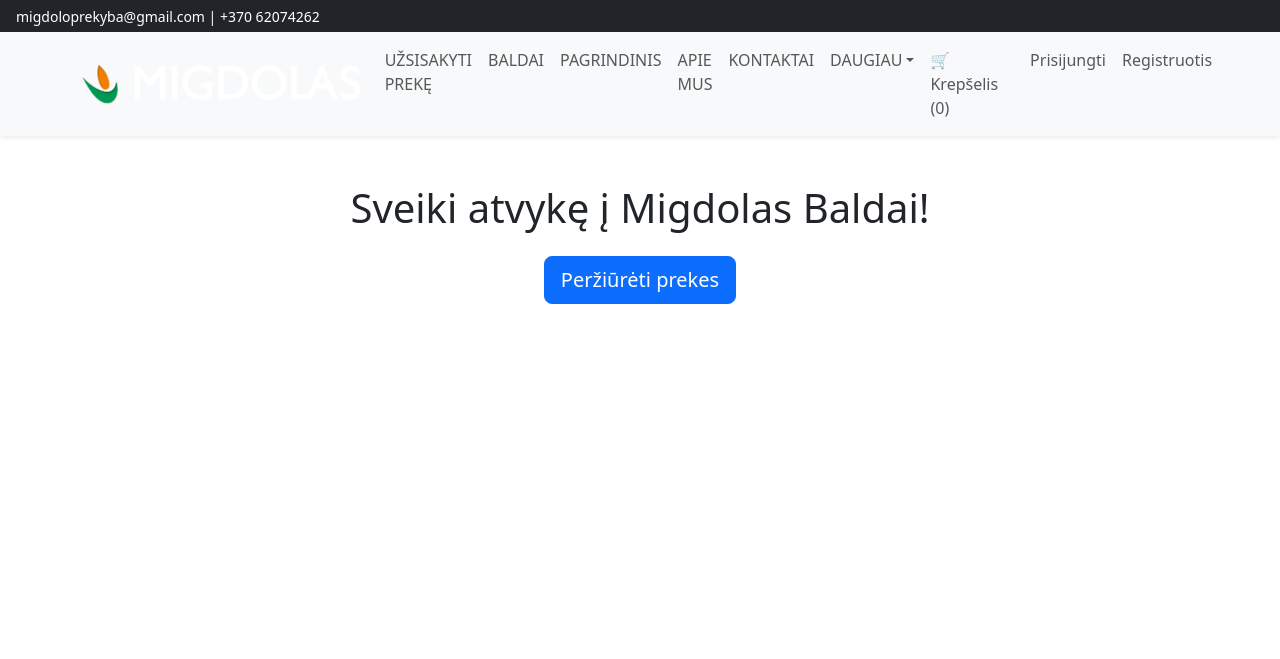
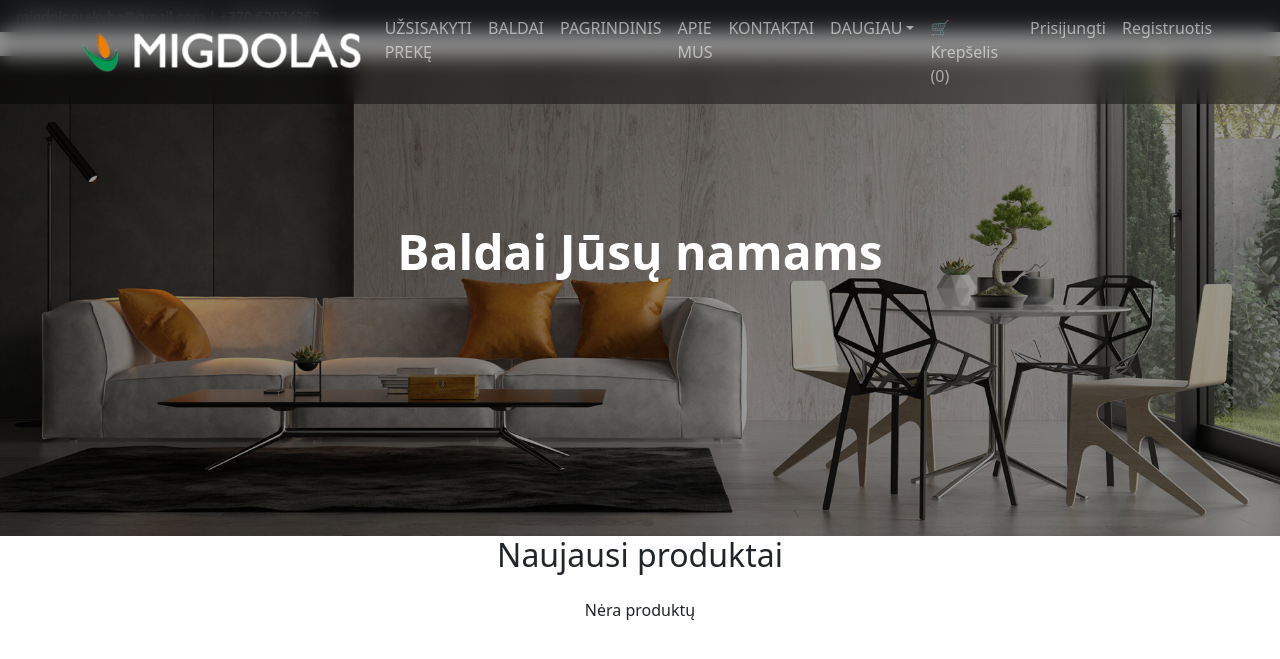
Before and after one commit to KarolisT0/MIgdolasShop, a Django app: page / in a window 1280 px wide. Shown: the top 659 px of the page. Run offline with Django 5.2, Linux system fonts and the light colour scheme; data that the repository does not hold is empty; some libraries are stand-ins or nearby versions.

Commit message:
added background of home page, new products

```diff
--- a/migdolas-store/core/models.py
+++ b/migdolas-store/core/models.py
@@ -37,10 +37,10 @@ class Product(models.Model):
         return self.name
 
     def get_price_range(self):
-        prices = self.variants.values_list('price', flat=True)
+        prices = list(self.variants.values_list('price', flat=True))
         if prices:
             return min(prices), max(prices)
-        return None, None
+        return self.price, self.price
 
 # -------------------
 # Product Images
--- a/migdolas-store/core/views.py
+++ b/migdolas-store/core/views.py
@@ -6,9 +6,9 @@ from django.contrib import messages
 from django.core.mail import send_mail
 from django.contrib.auth.decorators import login_required
 from django.views import View
-from django.db.models import Q
 from django.http import JsonResponse
 from django.template.loader import render_to_string
+from django.core.paginator import Paginator
 
 from .models import Product, Order, OrderItem, Category
 from .cart import Cart
@@ -44,6 +44,7 @@ def product_list(request, category_slug=None):
     # Price filtering with variant range logic
     min_price = request.GET.get('min_price')
     max_price = request.GET.get('max_price')
+    q = request.GET.get('q')
 
     if min_price and max_price:
         try:
@@ -59,6 +60,12 @@ def product_list(request, category_slug=None):
             products = filtered_products
         except ValueError:
             pass  # Ignore invalid filter input
+    if q:
+        products = products.filter(name__icontains=q)
+
+    paginator = Paginator(products, 9)
+    page_number = request.GET.get('page')
+    page_obj = paginator.get_page(page_number)
 
     context = {
         'category': category,
@@ -66,6 +73,8 @@ def product_list(request, category_slug=None):
         'products': products,
         'min_price': min_price or '',
         'max_price': max_price or '',
+        'q': q or '',
+        'page_obj': page_obj,
     }
     return render(request, 'product_list.html', context)
 
@@ -218,17 +227,35 @@ class CustomLogoutView(View):
 
 
 def ajax_product_search(request):
-    query = request.GET.get('q')
+    query = request.GET.get('q', '')
+    min_price = request.GET.get('min_price')
+    max_price = request.GET.get('max_price')
+    category_slug = request.GET.get('category')
+
     products = Product.objects.all()
 
+    if category_slug:
+        products = products.filter(category__slug=category_slug)
+
     if query:
-        products = products.filter(
-            Q(name__icontains=query) |
-            Q(description__icontains=query)
-        )
+        products = products.filter(name__icontains=query)
 
-    html = render_to_string('partials/_product_cards.html', {
-        'products': products
-    })
+    # Filter using annotated price range (from variants or base price)
+    filtered_products = []
+    for product in products:
+        min_variant_price, max_variant_price = product.get_price_range()
 
+        # Convert input prices to float safely
+        try:
+            min_price_val = float(min_price) if min_price else None
+            max_price_val = float(max_price) if max_price else None
+        except ValueError:
+            min_price_val = max_price_val = None
+
+        # Check if product fits in range
+        if (min_price_val is None or max_variant_price >= min_price_val) and \
+           (max_price_val is None or min_variant_price <= max_price_val):
+            filtered_products.append(product)
+
+    html = render_to_string('partials/_product_cards.html', {'products': filtered_products})
     return JsonResponse({'html': html})
--- /dev/null
+++ b/migdolas-store/static/css/home.css
@@ -0,0 +1,38 @@
+/* Reset spacing to avoid white margin */
+body, html {
+    margin: 0;
+    padding: 0;
+    overflow-x: hidden;
+  }
+
+  /* Full-width background section */
+  .hero-section {
+    background: url("../images/hero.jpg") no-repeat center center;
+    background-size: cover;
+    height: 60vh;
+    display: flex;
+    align-items: flex-start;   /* Align content near the top */
+    justify-content: center;
+    position: relative;
+  }
+
+  /* Overlay to darken the background */
+  .hero-overlay {
+    background-color: rgba(0, 0, 0, 0.4);
+    position: absolute;
+    top: 0;
+    left: 0;
+    width: 100%;
+    height: 100%;
+  }
+
+  /* Main heading text */
+  .hero-text {
+    position: relative;
+    z-index: 2;
+    color: white;
+    font-size: 3rem;
+    font-weight: bold;
+    text-align: center;
+    margin-top: 20vh; /* Controls vertical position */
+  }
--- a/migdolas-store/templates/base.html
+++ b/migdolas-store/templates/base.html
@@ -8,7 +8,6 @@
     <link href="https://cdn.jsdelivr.net/npm/bootstrap@5.3.0/dist/css/bootstrap.min.css" rel="stylesheet">
 </head>
 <body>
-
     <!-- Top Contact Bar -->
     <div class="bg-dark text-white py-1 px-3 d-flex justify-content-between align-items-center">
         <div>
@@ -23,7 +22,7 @@
     </div>
 
     <!-- Main Navbar -->
-    <nav class="navbar navbar-expand-lg navbar-light bg-light shadow-sm">
+    <nav class="navbar navbar-expand-lg navbar-dark fixed-top" style="background-color: rgba(0,0,0,0.4); backdrop-filter: blur(10px);">
         <div class="container">
             <a href="{% url 'home' %}" class="navbar-brand">
                 <img src="{% static 'images/logo.png' %}" alt="Migdolas" height="40">
@@ -76,18 +75,14 @@
     </nav>
 
     <!-- Main Content -->
-    <div class="container mt-4">
+    <div class="main-wrapper mt-4">
         {% if messages %}
-          {% for message in messages %}
-            <div class="alert alert-{{ message.tags }} mt-2" role="alert">
-              {{ message }}
-            </div>
-          {% endfor %}
+        ...
         {% endif %}
 
         {% block content %}
         {% endblock %}
-      </div>
+    </div>
 
     <script src="https://cdn.jsdelivr.net/npm/bootstrap@5.3.0/dist/js/bootstrap.bundle.min.js"></script>
 </body>
--- a/migdolas-store/templates/home.html
+++ b/migdolas-store/templates/home.html
@@ -1,30 +1,49 @@
 {% extends 'base.html' %}
+{% load static %}
+
 {% block content %}
+<link rel="stylesheet" href="{% static 'css/home.css' %}">
 
-<div class="container mt-5">
-  <div class="text-center">
-    <h1 class="mb-4">Sveiki atvykę į Migdolas Baldai!</h1>
-    <a href="{% url 'product_list' %}" class="btn btn-primary btn-lg">Peržiūrėti prekes</a>
+<div class="hero-section">
+  <div class="hero-overlay"></div>
+  <div class="hero-text">
+    Baldai Jūsų namams
   </div>
+</div>
 
-  {% if products %}
-  <hr class="my-5">
-  <h3 class="mb-4">Rekomenduojamos prekės</h3>
+<div class="container">
+  <h2 class="text-center mb-4">Naujausi produktai</h2>
   <div class="row">
     {% for product in products %}
-      <div class="col-md-3 mb-4">
-        <div class="card h-100">
-          <img src="{{ product.image.url }}" class="card-img-top" alt="{{ product.name }}">
+      <div class="col-md-4 mb-4">
+        <div class="card h-100 shadow-sm">
+          <a href="{% url 'product_detail' slug=product.slug %}">
+            <img src="{{ product.image.url }}" class="card-img-top" alt="{{ product.name }}">
+          </a>
           <div class="card-body">
-            <h5 class="card-title">{{ product.name }}</h5>
-            <p class="card-text">€{{ product.price }}</p>
-            <a href="{% url 'product_detail' slug=product.slug %}" class="btn btn-outline-primary btn-sm">Žiūrėti</a>
+            <h5 class="card-title">
+              <a href="{% url 'product_detail' slug=product.slug %}" class="text-decoration-none text-dark">
+                {{ product.name }}
+              </a>
+            </h5>
+            {% with min_price=product.get_price_range.0 max_price=product.get_price_range.1 %}
+              {% if min_price and max_price %}
+                {% if min_price == max_price %}
+                  <p class="fw-bold">€{{ min_price }}</p>
+                {% else %}
+                  <p class="fw-bold">€{{ min_price }} – €{{ max_price }}</p>
+                {% endif %}
+              {% else %}
+                <p class="fw-bold">€{{ product.price }}</p>
+              {% endif %}
+            {% endwith %}
+            <a href="{% url 'product_detail' slug=product.slug %}" class="btn btn-outline-primary w-100">Peržiūrėti</a>
           </div>
         </div>
       </div>
+    {% empty %}
+      <p class="text-center">Nėra produktų</p>
     {% endfor %}
   </div>
-  {% endif %}
 </div>
-
 {% endblock %}
```
Also changed, not shown: migdolas-store/templates/partials/_product_cards.html (+34 -1 lines), migdolas-store/templates/product_list.html (+56 -58 lines), migdolas-store/static/images/hero.jpg (added).
